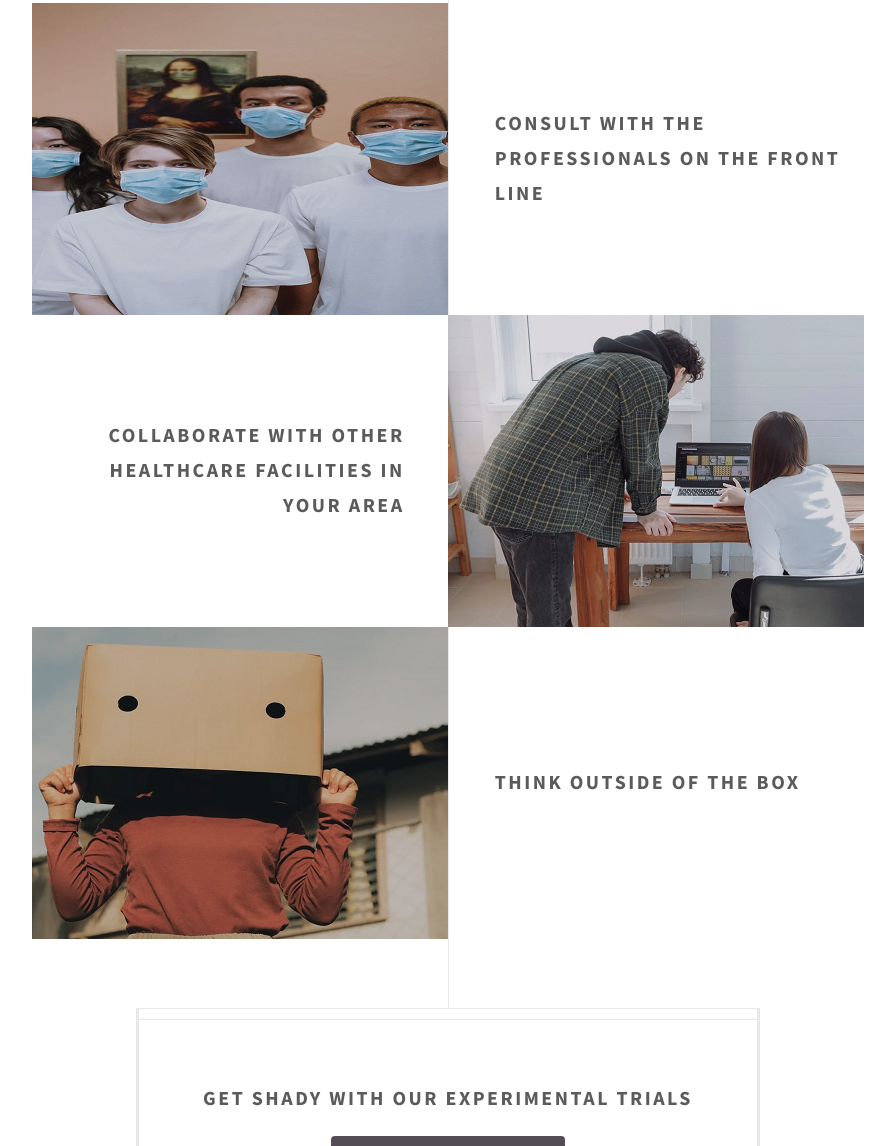
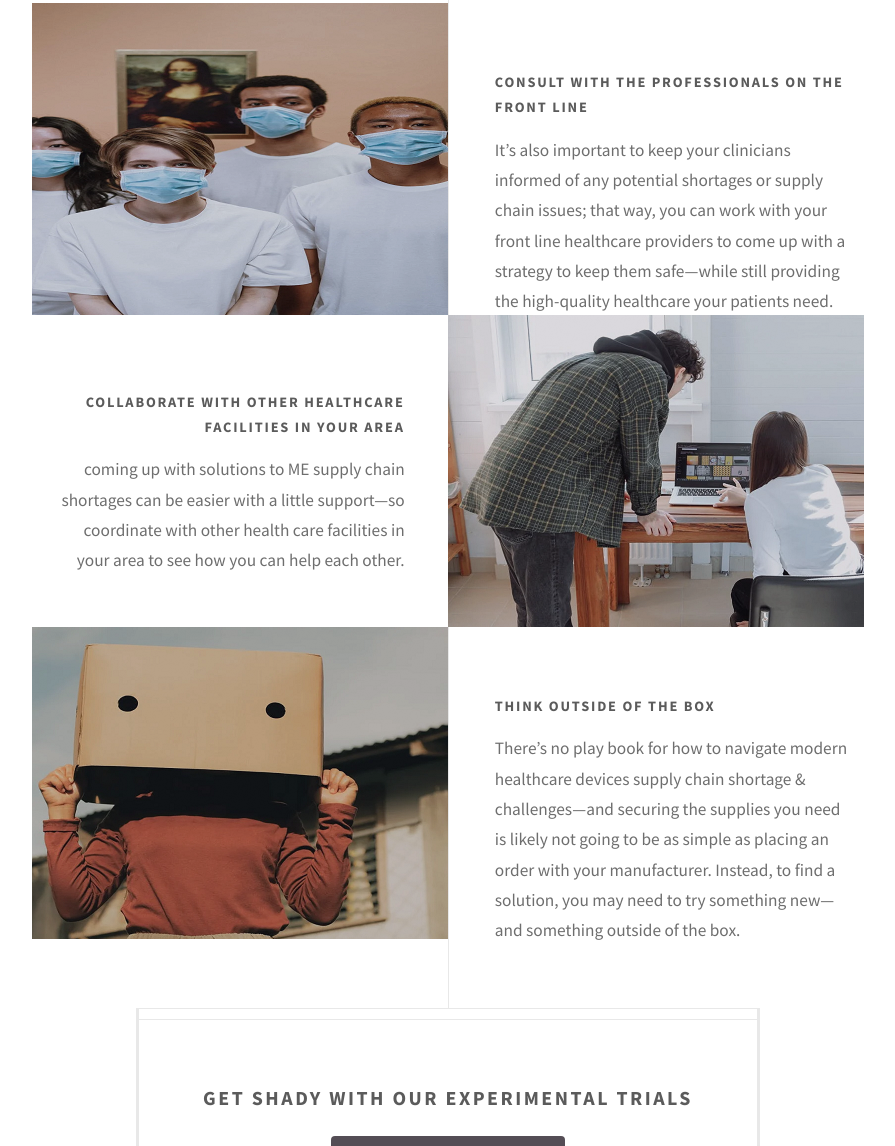
Before and after one commit to neshdev999/r-rproject, a plain HTML site: page index.html in a window 1280 px wide. Shown: the part 1088-2234 px from the top of the page, without its empty margins (192-1087 px from the left). Drawn offline with nearby package versions, Linux system fonts and the light colour scheme.

Commit message:
Add descriptions for experiments section
Add detailed descriptions for experiments section

```diff
--- a/index.html
+++ b/index.html
@@ -52,19 +52,24 @@
                 <section class="feature left">
                     <div class="image icon solid "><img src="images/pic04.jpg" alt="front line workers grouped together with mask on their face" /></div>
                     <div class="content">
-                        <h3>Consult with the professionals on the front line</h3>
+                        <h5>Consult with the professionals on the front line</h5>
+                        <p>It’s also important to keep your clinicians informed of any potential shortages or supply chain issues; that way, you can work with your front line healthcare providers to come up with a strategy to keep them safe—while still providing
+                            the high-quality healthcare your patients need.</p>
                     </div>
                 </section>
                 <section class="feature right">
                     <div class="image icon solid "><img src="images/pic05.jpg" alt="two women collaborating on laptop" /></div>
                     <div class="content">
-                        <h3>Collaborate with other healthcare facilities in your area</h3>
+                        <h5>Collaborate with other healthcare facilities in your area</h5>
+                        <p>coming up with solutions to ME supply chain shortages can be easier with a little support—so coordinate with other health care facilities in your area to see how you can help each other.</p>
                     </div>
                 </section>
                 <section class="feature left">
                     <div class="image icon solid "><img src="images/pic06.jpg" alt="lady keeping face inside box" /></div>
                     <div class="content">
-                        <h3>Think outside of the box</h3>
+                        <h5>Think outside of the box</h5>
+                        <p>There’s no play book for how to navigate modern healthcare devices supply chain shortage & challenges—and securing the supplies you need is likely not going to be as simple as placing an order with your manufacturer. Instead, to
+                            find a solution, you may need to try something new—and something outside of the box.</p>
                     </div>
                 </section>
             </div>
```
